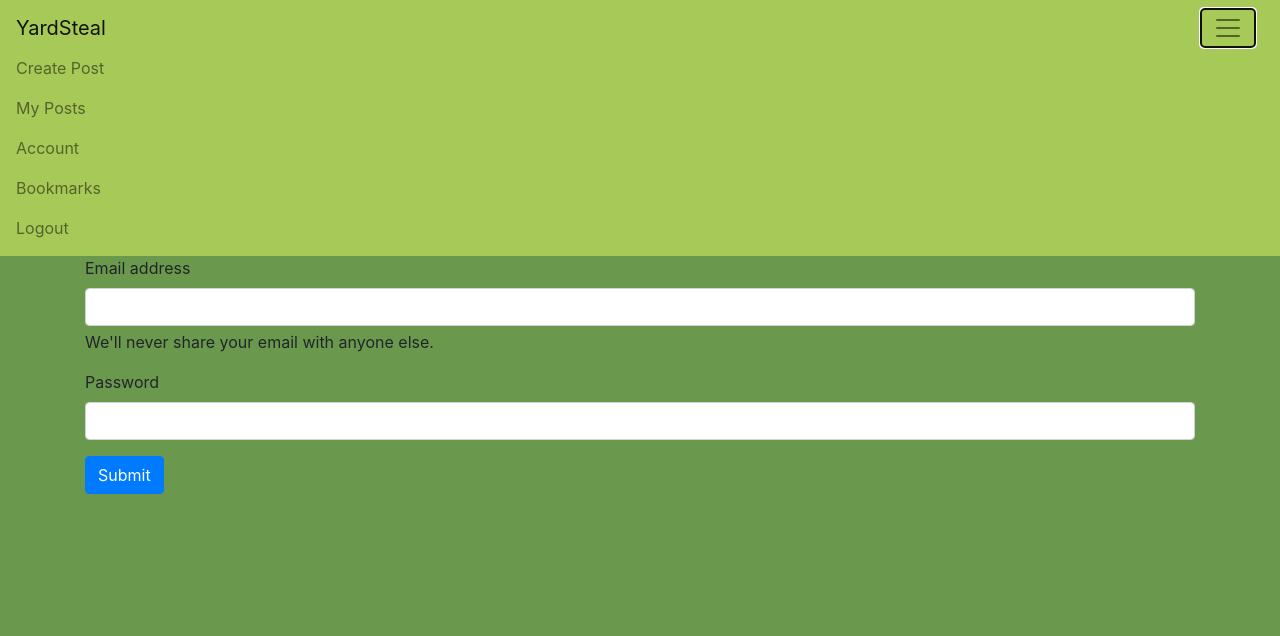
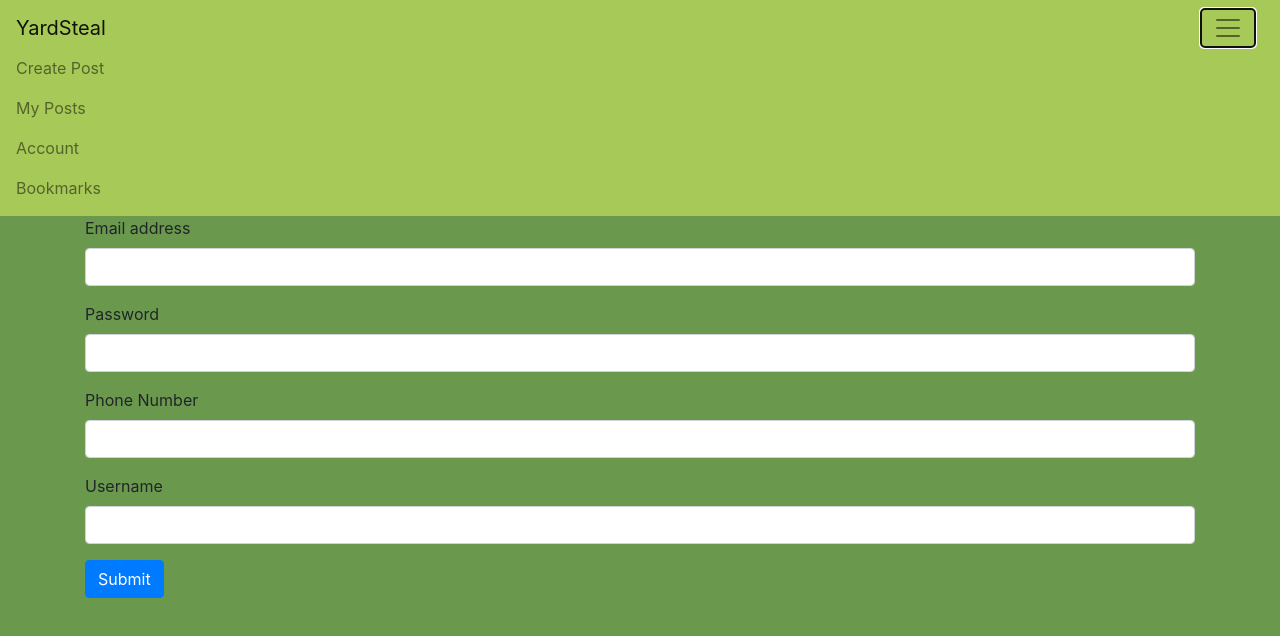
Before and after one commit to Jmarquez8951/YardSteal, a React (Create React App) app in the folder yardsteal.ui/: page /sign-up in a window 1280 px wide. Both pictures are taken after a click on the button 1228 px from the left and 28 px from the top of the page. Shown: the top 636 px of the page. Built offline with nearby package versions, Linux system fonts and the light colour scheme; no server answers.

Commit message:
got registering and logging out working

```diff
--- a/yardsteal.ui/src/App/App.js
+++ b/yardsteal.ui/src/App/App.js
@@ -17,6 +17,13 @@ import MyNavbar from '../components/shared/MyNavbar/MyNavbar';
 import fbConnection from '../helpers/data/connection';
 
 fbConnection();
+
+const PublicRoute = ({ component: Component, authed, ...rest }) => {
+  const routeChecker = (props) => (authed === false
+    ? (<Component {...props} />)
+    : (<Redirect to={{ pathname: '/home', state: { from: props.location } }} />));
+  return <Route {...rest} render={(props) => routeChecker(props)} />;
+};
 
 const PrivateRoute = ({ component: Component, authed, ...rest }) => {
   const routeChecker = (props) => (authed === true
@@ -56,7 +63,7 @@ class App extends React.Component {
               <Switch>
                 <PrivateRoute path='/home' component={Home} authed={authed} />
                 <PrivateRoute path='/posts/:postId' component={SingleView} authed={authed} />
-                <Route path='/sign-up' component={CreateAccount} authed={authed} />
+                <PublicRoute path='/sign-up' component={CreateAccount} authed={authed} />
                 <Redirect from="*" to="/home"/>
               </Switch>
             </div>
--- a/yardsteal.ui/src/components/page/CreateAccount/CreateAccount.js
+++ b/yardsteal.ui/src/components/page/CreateAccount/CreateAccount.js
@@ -1,20 +1,84 @@
 import React from 'react';
+import authData from '../../../helpers/data/authData';
 import './CreateAccount.scss';
 
 class CreateAccount extends React.Component {
+  state = {
+    user: {
+      email: '',
+      password: '',
+      phoneNumber: '',
+      profilePic: 'https://st4.depositphotos.com/1156795/20814/v/600/depositphotos_208142514-stock-illustration-profile-placeholder-image-gray-silhouette.jpg',
+      username: '',
+      dateJoined: '',
+    },
+  }
+
+  componentDidMount() {
+    const temp = { ...this.state.user };
+    const d = new Date();
+    temp.dateJoined = d.toISOString();
+    this.setState({ user: temp });
+  }
+
+  emailChange = (e) => {
+    e.preventDefault();
+    const temp = { ...this.state.user };
+    temp.email = e.target.value;
+    this.setState({ user: temp });
+  }
+
+  passwordChange = (e) => {
+    e.preventDefault();
+    const temp = { ...this.state.user };
+    temp.password = e.target.value;
+    this.setState({ user: temp });
+  }
+
+  phoneNumberChange = (e) => {
+    e.preventDefault();
+    const temp = { ...this.state.user };
+    temp.phoneNumber = e.target.value;
+    this.setState({ user: temp });
+  }
+
+  usernameChange = (e) => {
+    e.preventDefault();
+    const temp = { ...this.state.user };
+    temp.username = e.target.value;
+    this.setState({ user: temp });
+  }
+
+  submit = (e) => {
+    e.preventDefault();
+    const { user } = this.state;
+    authData.registerUser(user)
+      .then(() => {
+        this.props.history.push('/home');
+      })
+      .catch((err) => console.error('could not register user', err));
+  }
+
   render() {
     return (
       <div className="CreateAccount">
         <div className="mb-3">
-          <label htmlFor="exampleInputEmail1" className="form-label">Email address</label>
-          <input type="email" className="form-control" id="exampleInputEmail1" aria-describedby="emailHelp"/>
-          <div id="emailHelp" className="form-text">We'll never share your email with anyone else.</div>
+          <label htmlFor="users-email" className="form-label">Email address</label>
+          <input type="email" className="form-control" id="users-email" onChange={this.emailChange} aria-describedby="emailHelp"/>
         </div>
         <div className="mb-3">
-          <label htmlFor="exampleInputPassword1" className="form-label">Password</label>
-          <input type="password" className="form-control" id="exampleInputPassword1"/>
+          <label htmlFor="users-password" className="form-label">Password</label>
+          <input type="password" className="form-control" id="users-password" onChange={this.passwordChange}/>
         </div>
-        <button type="submit" className="btn btn-primary">Submit</button>
+        <div className="mb-3">
+          <label htmlFor="users-phoneNumber" className="form-label">Phone Number</label>
+          <input type="text" className="form-control" id="users-phoneNumber" onChange={this.phoneNumberChange}/>
+        </div>
+        <div className="mb-3">
+          <label htmlFor="users-username" className="form-label">Username</label>
+          <input type="text" className="form-control" id="users-username" onChange={this.usernameChange}/>
+        </div>
+        <button type="submit" className="btn btn-primary" onClick={this.submit}>Submit</button>
       </div>
     );
   }
--- a/yardsteal.ui/src/components/shared/MyNavbar/MyNavbar.js
+++ b/yardsteal.ui/src/components/shared/MyNavbar/MyNavbar.js
@@ -1,5 +1,6 @@
 import React from 'react';
 import { NavLink as RRNavlink } from 'react-router-dom';
+import PropTypes from 'prop-types';
 import {
   Collapse,
   Navbar,
@@ -9,6 +10,7 @@ import {
   NavItem,
   NavLink,
 } from 'reactstrap';
+import authData from '../../../helpers/data/authData';
 import './MyNavbar.scss';
 
 class MyNavbar extends React.Component {
@@ -16,11 +18,22 @@ class MyNavbar extends React.Component {
     isOpen: false,
   }
 
+  static propTypes = {
+    authed: PropTypes.bool.isRequired,
+  }
+
   toggle = () => {
     this.setState({ isOpen: !this.state.isOpen });
   }
 
+  logMeOut = (e) => {
+    e.preventDefault();
+    authData.logoutUser();
+  }
+
   render() {
+    const { authed } = this.props;
+
     return (
       <div className="MyNavbar">
         <Navbar color="faded" light>
@@ -40,9 +53,13 @@ class MyNavbar extends React.Component {
             <NavItem>
               <NavLink tag={RRNavlink} to={'/bookmarks'}>Bookmarks</NavLink>
             </NavItem>
-            <NavItem>
-              <NavLink >Logout</NavLink>
-            </NavItem>
+            {authed
+              ? <NavItem>
+                  <NavLink onClick={this.logMeOut}>Logout</NavLink>
+                </NavItem>
+              : ''
+            }
+
           </Nav>
         </Collapse>
       </Navbar>
--- a/yardsteal.ui/src/helpers/data/authData.js
+++ b/yardsteal.ui/src/helpers/data/authData.js
@@ -14,9 +14,17 @@ axios.interceptors.request.use((request) => {
   return request;
 }, (err) => Promise.reject(err));
 
-const registerUser = (user) => firebase.auth().createUserWithEmailAndPassword(user.email, user.password).then((cred) => {
+const registerUser = (user) => firebase.auth().createUserWithEmailAndPassword(user.email.trim(), user.password).then((cred) => {
   // get email from firebase
-  const userInfo = { email: cred.user.email };
+  const userInfo = {
+    email: cred.user.email,
+    password: user.password,
+    phoneNumber: user.phoneNumber,
+    profilePic: user.profilePic,
+    username: user.username,
+    usersUid: cred.user.uid,
+    dateJoined: user.dateJoined,
+  };
 
   // get token from firebase
   cred.user.getIdToken()
```
Also changed, not shown: 2 other files (tests, documents, lock files or other folders).
